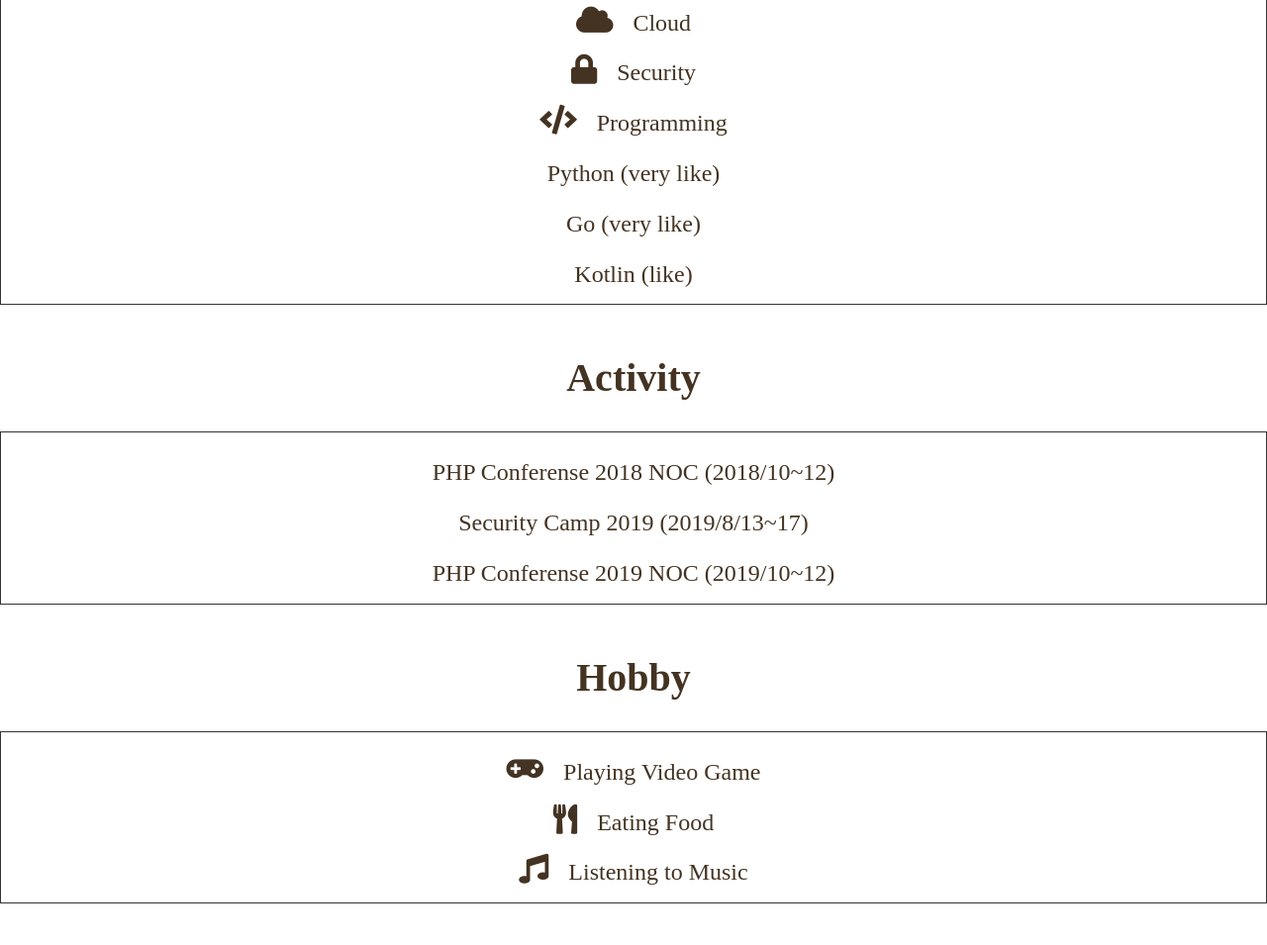
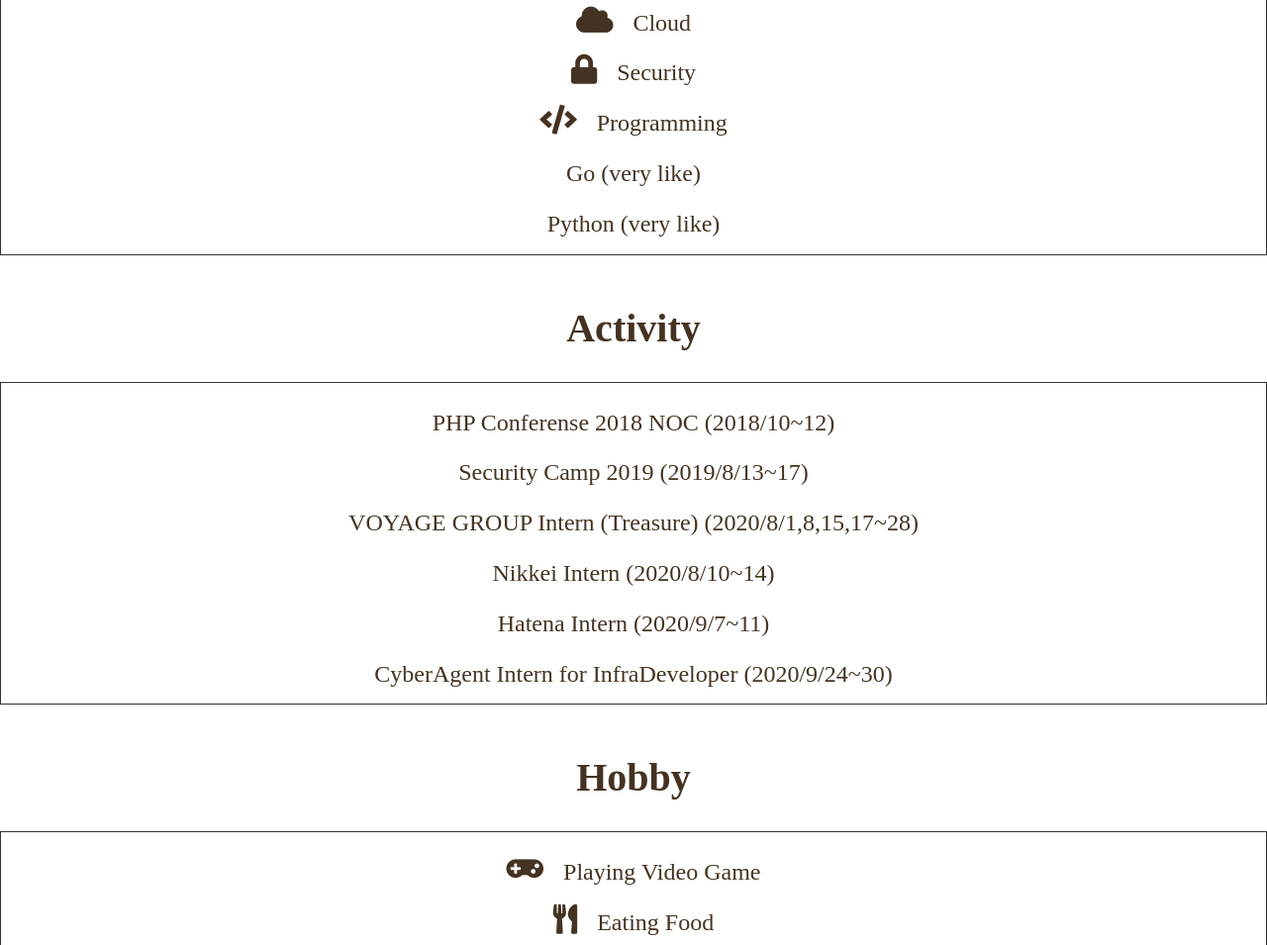
Before and after one commit to KazuyaMatsunaga/Capr1-site, a plain HTML site: page src/index.html in a window 1280 px wide. Shown: the part 1341-2296 px from the top of the page at 99% size. Drawn offline with Linux system fonts and the light colour scheme; some packages are replaced by stand-ins of ours.

Commit message:
Fix index.html

```diff
--- a/src/index.html
+++ b/src/index.html
@@ -120,10 +120,9 @@
         <li><i class="fas fa-server" aria-hidden="true"></i>Server</li>
         <li><i class="fas fa-cloud" aria-hidden="true"></i>Cloud</li>
         <li><i class="fas fa-lock" aria-hidden="true"></i>Security</li>
-        <li><i class="fas fa-code" aria-hidden="true"></i>Programming
+        <li><i class="fas fa-code" aria-hidden="true"></i>Programming</li>
+            <li>Go (very like)</li>
             <li>Python (very like)</li>
-            <li>Go (very like)</li>
-            <li>Kotlin (like)</li>
         </li>
 
       </ul>
@@ -135,7 +134,10 @@
       <ul class="interest-list" style="padding: 10px; margin-bottom: 10px; border: 1px solid #333333;">
         <li>PHP Conferense 2018 NOC (2018/10~12)</li>
         <li>Security Camp 2019 (2019/8/13~17)</li>
-        <li>PHP Conferense 2019 NOC (2019/10~12)</li>
+        <li>VOYAGE GROUP Intern (Treasure) (2020/8/1,8,15,17~28)</li>
+        <li>Nikkei Intern (2020/8/10~14)</li>
+        <li>Hatena Intern (2020/9/7~11)</li>
+        <li>CyberAgent Intern for InfraDeveloper (2020/9/24~30)</li>
       </ul>
     </div>
 
```
